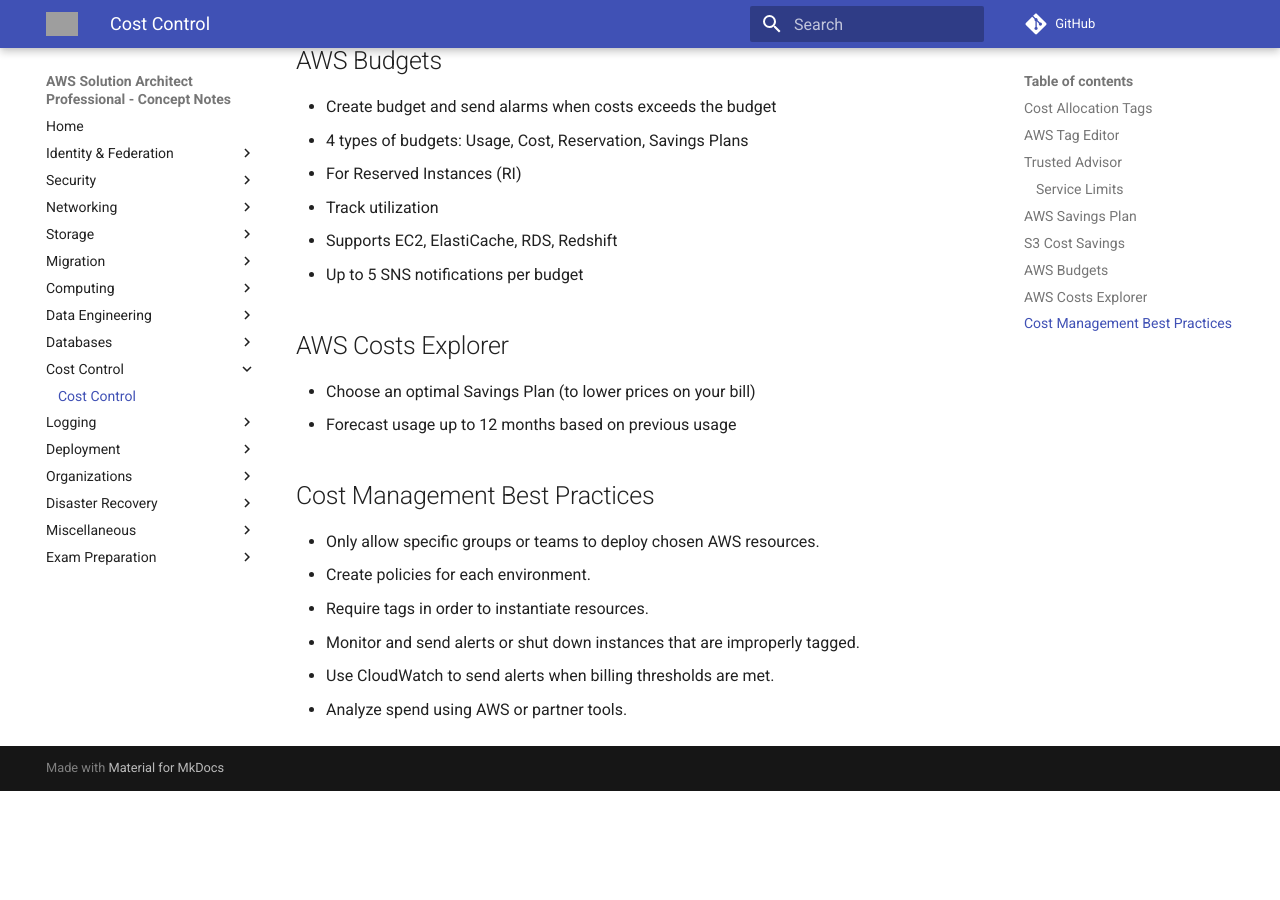
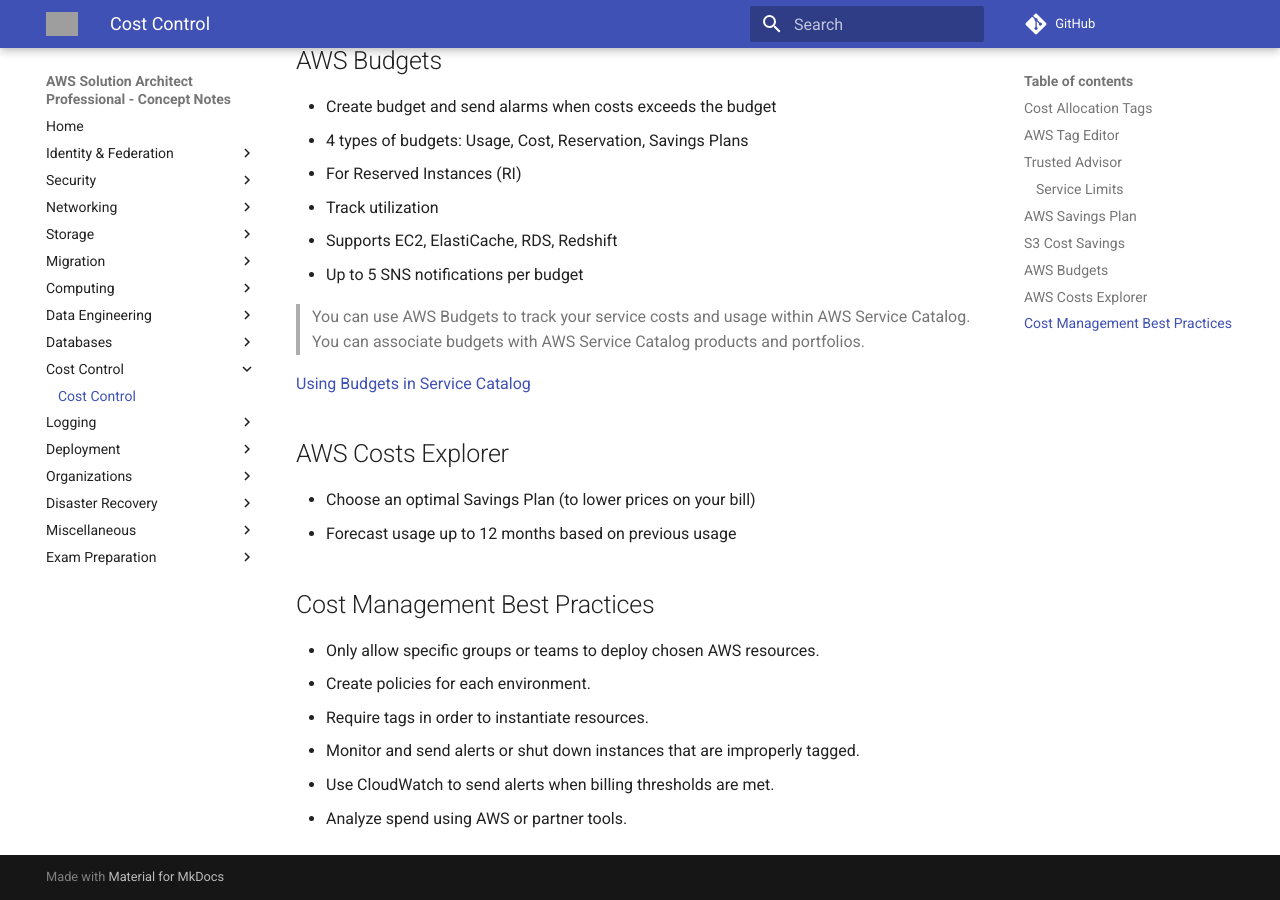
Before and after one commit to jeyabalajis/aws-certified-sa-pro-notes, an MkDocs documentation site: the page built from docs/cost_control/cost_control.md, in a window 1280 px wide and 900 px high, scrolled down 1623 px. Built offline with MkDocs 1.6.1 and Material for MkDocs 9.7.7, drawn with Linux system fonts in a browser that asks for light colours; comment, search, counter and statistics services are not loaded; before the commit the page ends 2414 px from its top, so only the background shows below that; grey boxes are pictures that could not be loaded.

Commit message:
Update cost_control.md

```diff
--- a/docs/cost_control/cost_control.md
+++ b/docs/cost_control/cost_control.md
@@ -57,6 +57,10 @@
 - Supports EC2, ElastiCache, RDS, Redshift
 - Up to 5 SNS notifications per budget
 
+> You can use AWS Budgets to track your service costs and usage within AWS Service Catalog. You can associate budgets with AWS Service Catalog products and portfolios.
+
+[Using Budgets in Service Catalog](https://docs.aws.amazon.com/servicecatalog/latest/adminguide/catalogs_budgets.html)
+
 ## AWS Costs Explorer
 
 - Choose an optimal Savings Plan (to lower prices on your bill)
```
